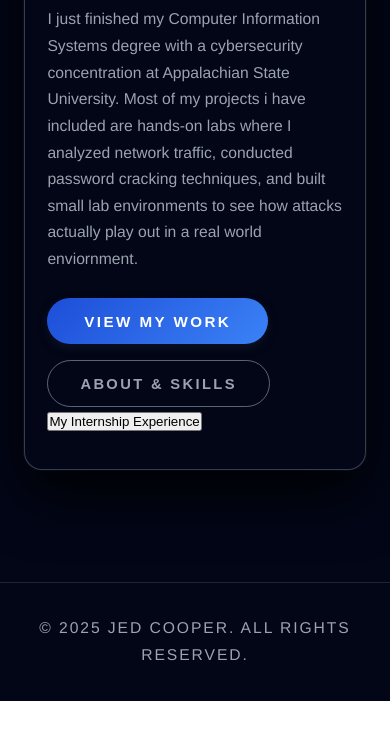
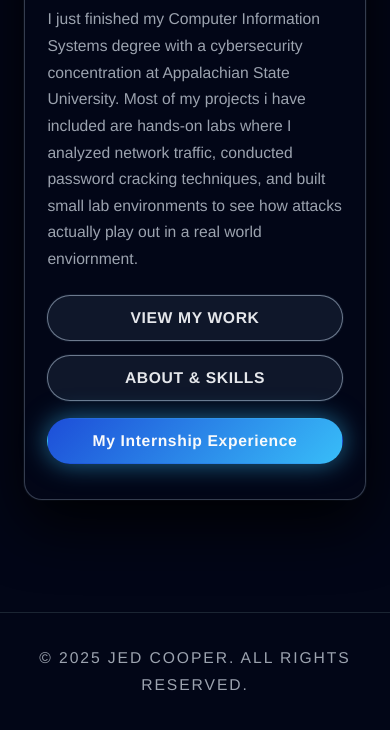
Before and after one commit to Jedcooper123/Professional-Portfolio, a plain HTML site: page index.html in a window 390 px wide. Shown: the part 926-1656 px from the top of the page. Before the commit the page ends 1627 px from the top, so only its background shows below. Drawn offline with Linux system fonts and the light colour scheme.

Commit message:
Update styles.css

```diff
--- a/css/styles.css
+++ b/css/styles.css
@@ -664,7 +664,7 @@ footer {
 
 .internship-grid {
     display: grid;
-    grid-template-columns: repeat(auto-fit, minmax(270px, 1fr));
+    grid-template-columns: repeat(auto-fit, minmax(280px, 1fr));
     gap: 2rem;
     margin-top: 1.75rem;
 }
@@ -703,16 +703,17 @@ footer {
 }
 
 .intern-images {
-    display: flex;
-    flex-wrap: wrap;
+    display: grid;
+    grid-template-columns: repeat(2, minmax(0, 1fr));
     gap: 0.75rem;
+    margin-top: 0.5rem;
 }
 
 .intern-images img {
-    width: calc(50% - 0.4rem);
-    max-height: 150px;
+    width: 100%;
+    height: 170px;               /* same height for all */
+    object-fit: cover;           /* crop nicely */
     border-radius: 10px;
-    object-fit: cover;
     cursor: pointer;
     border: 1px solid rgba(148, 163, 184, 0.6);
     transition:
@@ -728,8 +729,89 @@ footer {
 }
 
 @media (max-width: 640px) {
+    .intern-images {
+        grid-template-columns: 1fr;
+    }
+
     .intern-images img {
-        width: 100%;
-        max-height: 210px;
+        height: 210px;
     }
 }
+
+/* ---------- HERO BUTTONS ---------- */
+
+.hero-buttons {
+    display: flex;
+    flex-wrap: wrap;
+    gap: 0.9rem;
+    margin-top: 1.4rem;
+}
+
+.hero-button,
+.cta-button,
+.secondary-button,
+.primary-internship-button {
+    font-family: inherit;
+    font-size: 0.98rem;
+    font-weight: 600;
+    letter-spacing: 0.04em;
+    border-radius: 999px;
+    padding: 0.8rem 1.6rem;
+    border: 1px solid transparent;
+    cursor: pointer;
+    transition:
+        background 0.25s ease,
+        color 0.25s ease,
+        box-shadow 0.25s ease,
+        transform 0.2s ease,
+        border-color 0.25s ease;
+    display: inline-flex;
+    align-items: center;
+    justify-content: center;
+}
+
+/* top two buttons look the same size */
+.cta-button,
+.secondary-button {
+    min-width: 160px;
+    background: #0f172a;
+    color: #e5e7eb;
+    border-color: rgba(148, 163, 184, 0.7);
+    box-shadow: 0 0 0 1px rgba(15, 23, 42, 0.9);
+}
+
+.cta-button:hover,
+.secondary-button:hover {
+    background: #1d4ed8;
+    border-color: #38bdf8;
+    box-shadow: 0 0 22px rgba(37, 99, 235, 0.6);
+    transform: translateY(-2px);
+}
+
+/* big main button underneath */
+.primary-internship-button {
+    margin-top: 1.1rem;
+    width: 100%;                  /* as wide as both smaller buttons combined */
+    background: linear-gradient(135deg, #1d4ed8, #38bdf8);
+    color: #f9fafb;
+    box-shadow: 0 0 26px rgba(56, 189, 248, 0.55);
+}
+
+.primary-internship-button:hover {
+    background: linear-gradient(135deg, #1e40af, #0ea5e9);
+    box-shadow: 0 0 34px rgba(59, 130, 246, 0.7);
+    transform: translateY(-2px);
+}
+
+@media (max-width: 640px) {
+    .hero-buttons {
+        flex-direction: column;
+        align-items: stretch;
+    }
+
+    .hero-button,
+    .cta-button,
+    .secondary-button {
+        width: 100%;
+    }
+}
```
